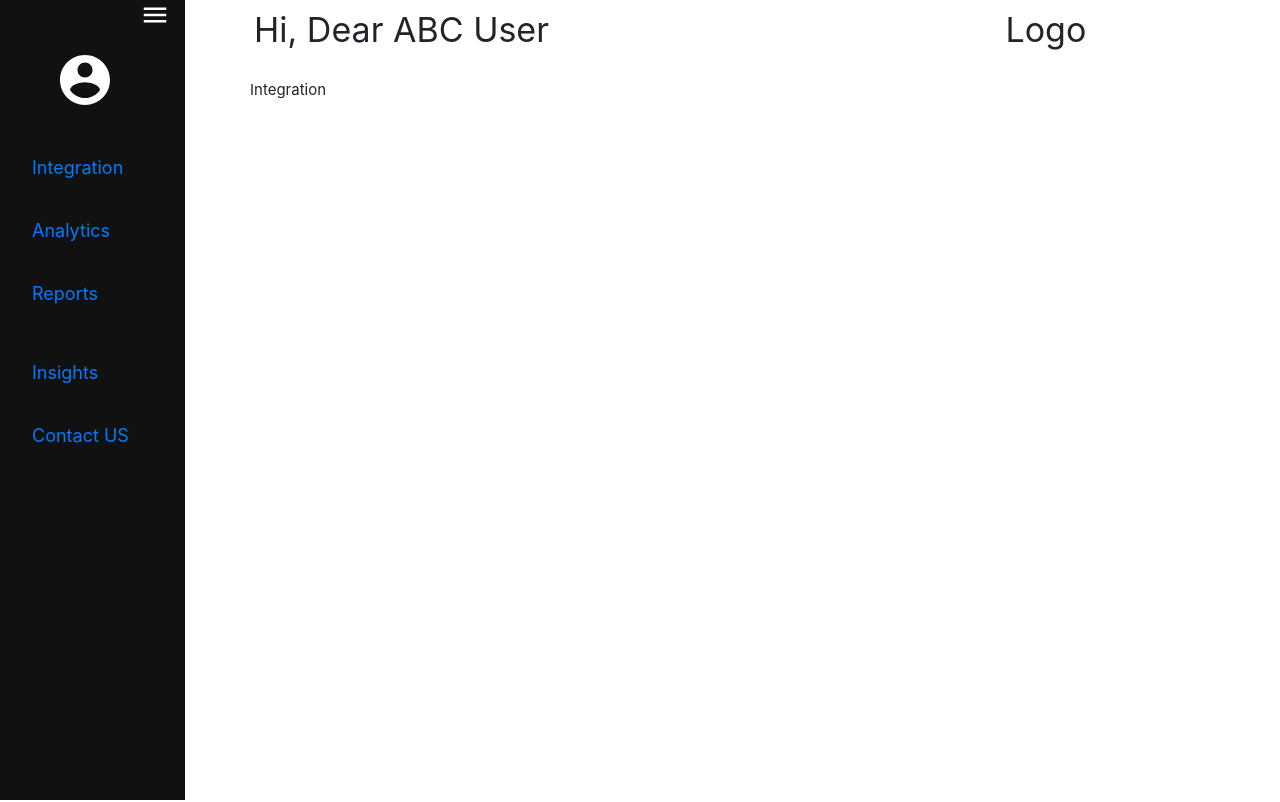
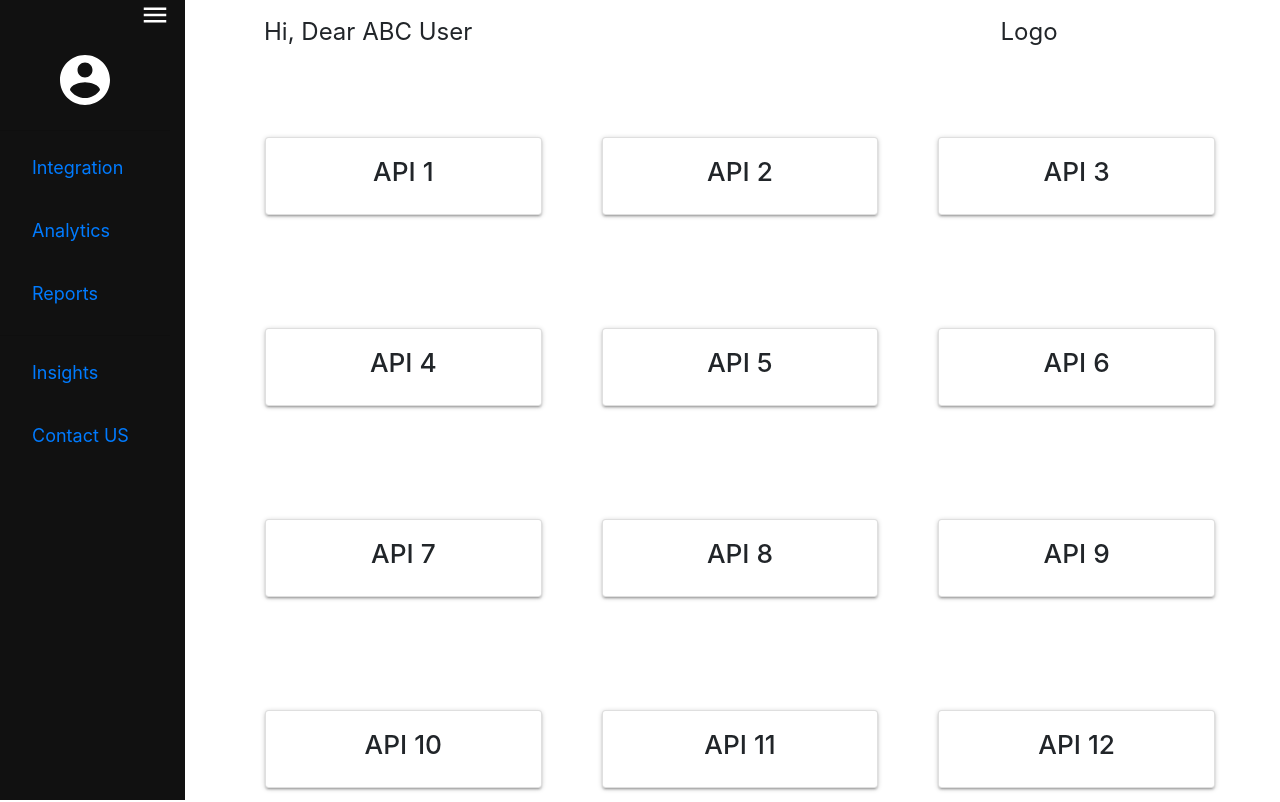
Before and after one commit to abhijeet-sonaje/interview-test, a React (Create React App) app in the folder test-react-app-frontend/: page /integration in a window 1280 px wide. Shown: the top 802 px of the page. Built offline with nearby package versions, Linux system fonts and the light colour scheme.

Commit message:
infinite scroll

```diff
--- a/test-react-app-frontend/src/components/Header/index.scss
+++ b/test-react-app-frontend/src/components/Header/index.scss
@@ -1,4 +1,4 @@
 .header{
-    font-size: calc(50px - 2vmin);
-    padding: calc(20px - 2vmin);
+    font-size: calc(40px - 2vmin);
+    padding: calc(30px - 2vmin);
 }
--- /dev/null
+++ b/test-react-app-frontend/src/components/MainComponent/Integration/index.scss
@@ -0,0 +1,7 @@
+.integration {
+    text-align: center;
+    .col-md-4 {
+        padding: 45px 30px !important;
+        cursor: pointer;
+    }
+}
--- a/test-react-app-frontend/src/components/MainComponent/Integration/index.tsx
+++ b/test-react-app-frontend/src/components/MainComponent/Integration/index.tsx
@@ -1,10 +1,77 @@
 import React, { Component } from 'react';
 
-export default class Itegration extends Component {
+import "./index.scss";
+
+export default class Itegration extends Component<any, any> {
+
+    constructor(props: any) {
+        super(props);
+        this.state = {
+            ApiArray: [{
+                id: 1
+            }, {
+                id: 2
+            }, {
+                id: 3
+            }, {
+                id: 4
+            }, {
+                id: 5
+            }, {
+                id: 6
+            }, {
+                id: 7
+            }, {
+                id: 8
+            }, {
+                id: 9
+            }, {
+                id: 10
+            }, {
+                id: 11
+            }, {
+                id: 12
+            }]
+        }
+
+        window.onscroll = this.infiniteScroll.bind(this);
+    }
+
+    infiniteScroll() {
+        if (
+            window.innerHeight + document.documentElement.scrollTop
+            === document.documentElement.offsetHeight
+        ) {
+            const arrayLength: number = this.state.ApiArray.length;
+            const apiArray = this.state.ApiArray;
+            for (let i = 1; i <= 9; i++) {
+                apiArray.push({ id: arrayLength + i });
+            }
+            this.setState({ ApiArray: apiArray });
+        }
+    }
+
+    fetchServerResponse(id: any) {
+        fetch('https://jsonplaceholder.typicode.com/todos/' + id)
+            .then(response => response.json())
+            .then(data => {
+                alert(JSON.stringify(data));
+            });
+    }
+
     public render() {
         return (
-            <div>
-                Integration
+
+            <div className="row integration">
+                {this.state.ApiArray.map((Api: any) =>
+                    <div key={Api.id} className="col-md-4" onClick={(e) => { this.fetchServerResponse(Api.id) }}>
+                        <div className="card">
+                            <div className="card-body">
+                                <h3>API {Api.id}</h3>
+                            </div>
+                        </div>
+                    </div>
+                )}
             </div>
         );
     }
```
